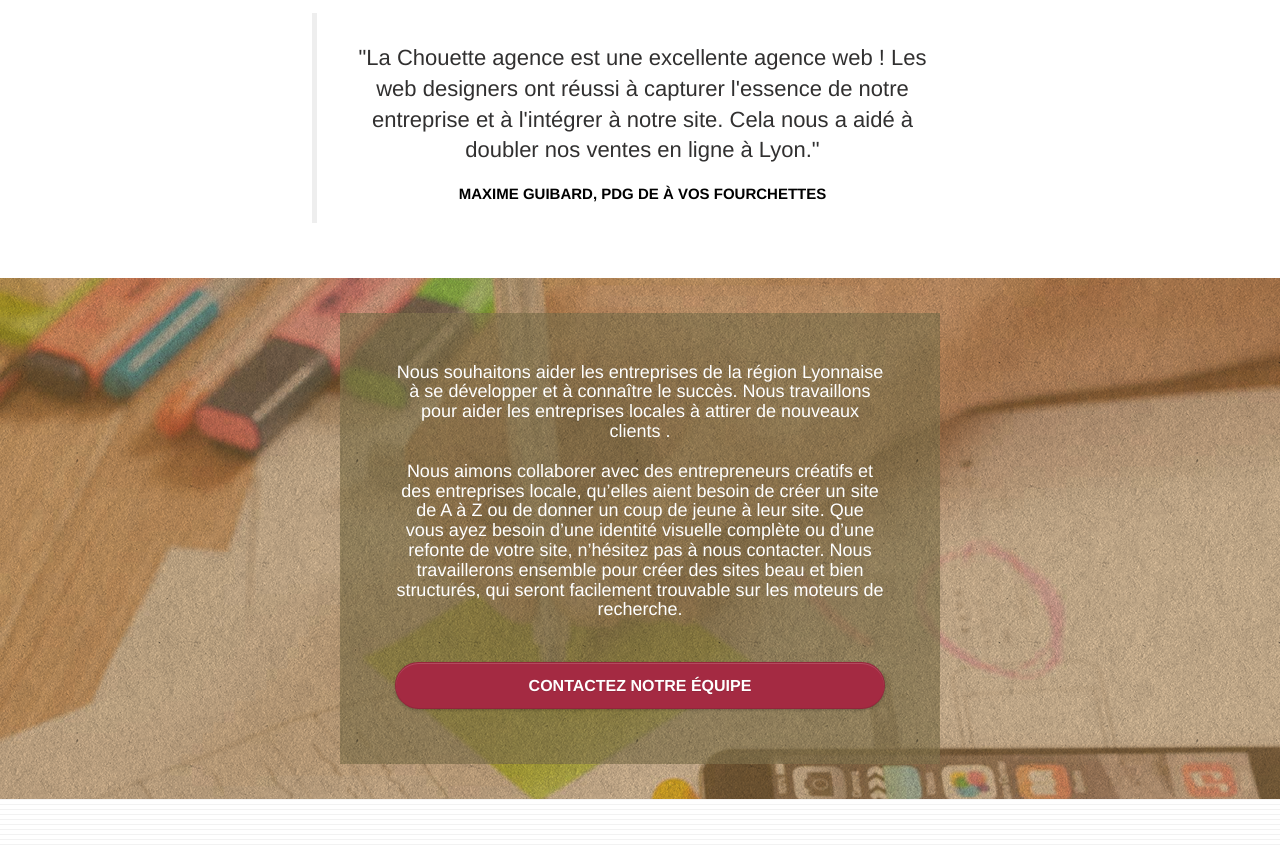
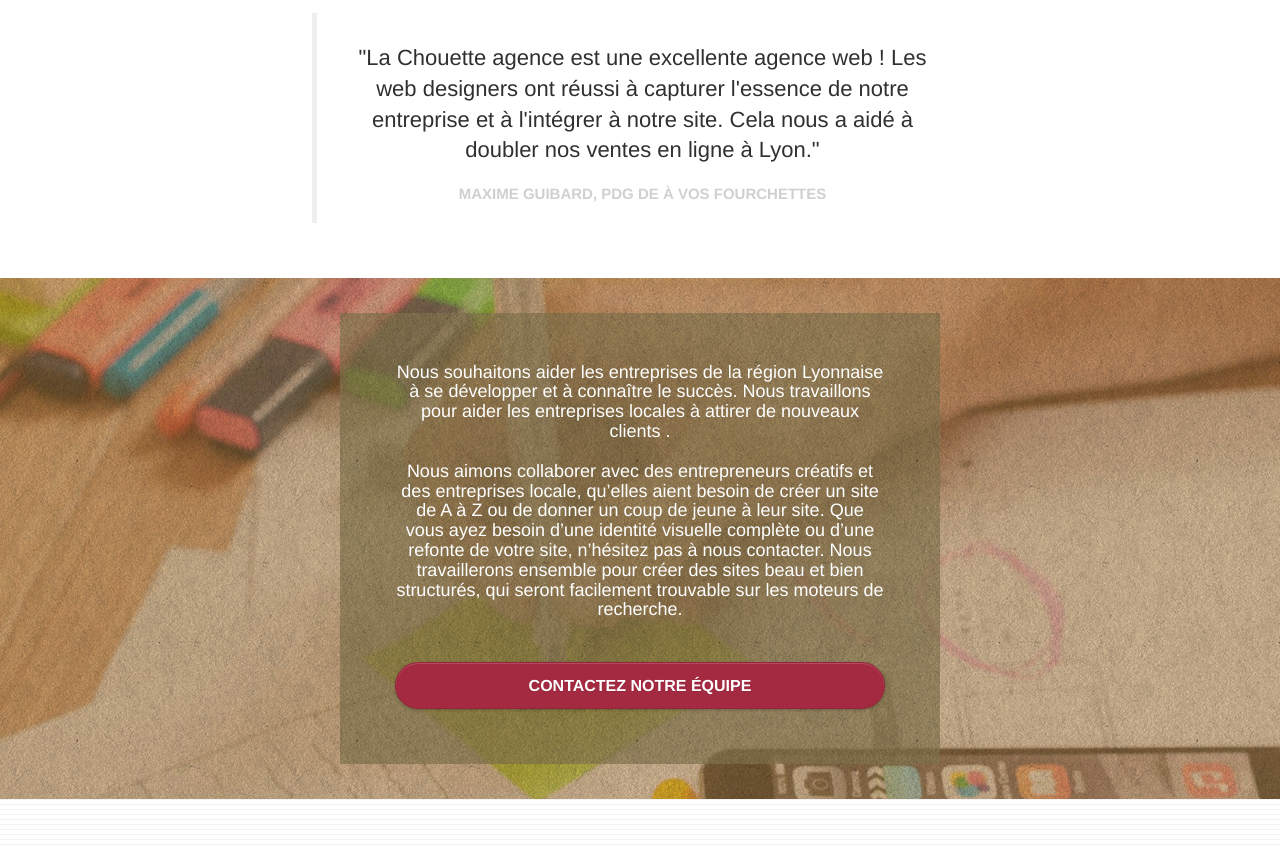
Before and after one commit to Baptiste-B-git/Baptiste-Biancardino-4-19072021, a plain HTML site: page index.html in a window 1280 px wide. Shown: the part 1272-2120 px from the top of the page. Drawn offline with Linux system fonts and the light colour scheme.

Commit message:
modif couleur #D0D0D0

```diff
--- a/style.css
+++ b/style.css
@@ -771,7 +771,7 @@ h3 {
     font-size: 15px;
     text-transform: uppercase;
     font-weight: 700;
-    color: black!important;
+    color: #D0D0D0!important;
 }
 
 .med-width-whitespace {
```
